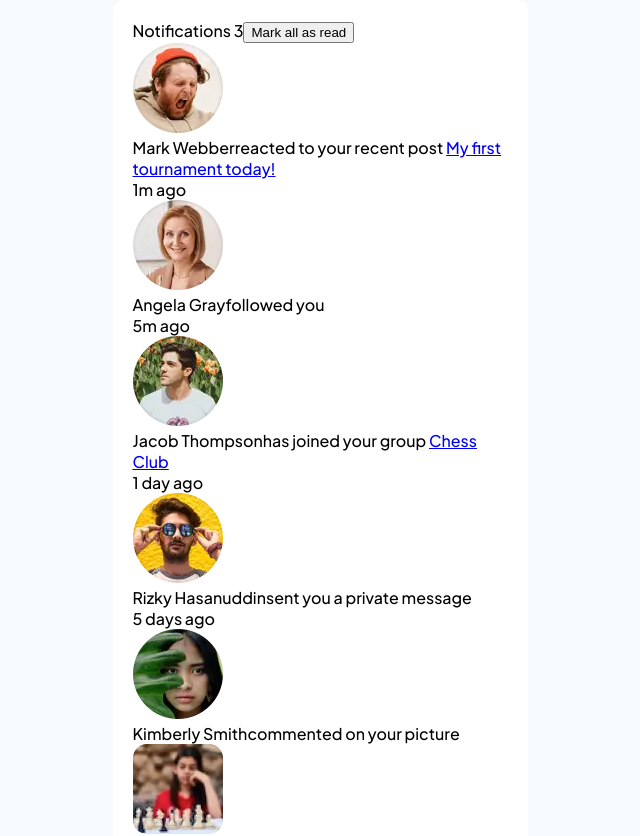
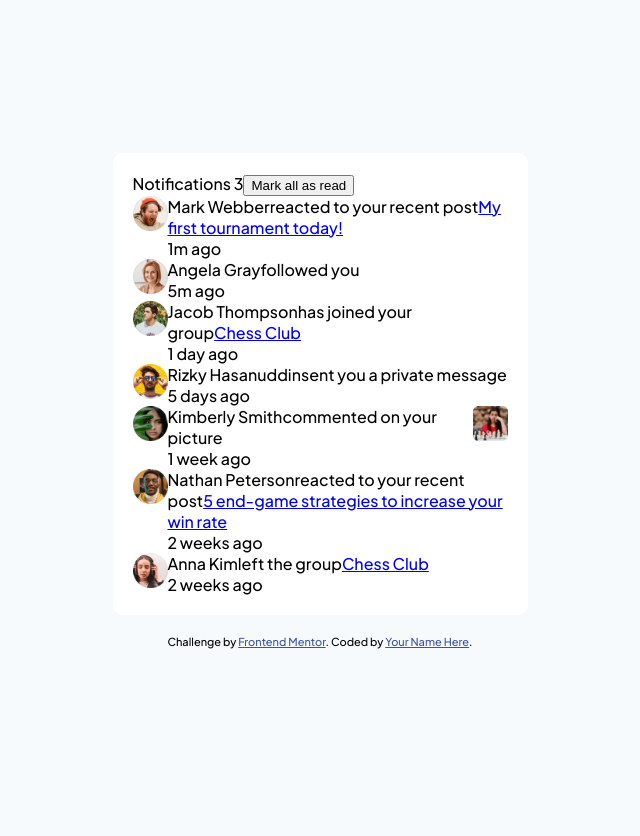
Before and after one commit to helihard/social-media-notifications, a React (Vite) app: page / in a window 1280 px wide. Shown: the top 836 px of the page, without its empty margins (320-960 px from the left). After the commit the page ends 800 px from the top, so only its background shows below. Built offline with nearby package versions, Linux system fonts and the light colour scheme.

Commit message:
basic positioning of text and images in notifications

```diff
--- a/src/components/MainContainer.jsx
+++ b/src/components/MainContainer.jsx
@@ -12,6 +12,7 @@ const notifications = [{
     name: "Mark Webber",
     action: "reacted to your recent post",
     linkedContent: { type: "post", title: "My first tournament today!" },
+    image: null,
     message: null,
     isUnread: true,
     timeSinceAction: "1m ago"
@@ -21,6 +22,7 @@ const notifications = [{
     name: "Angela Gray",
     action: "followed you",
     linkedContent: null,
+    image: null,
     message: null,
     isUnread: true,
     timeSinceAction: "5m ago"
@@ -30,6 +32,7 @@ const notifications = [{
     name: "Jacob Thompson",
     action: "has joined your group",
     linkedContent: { type: "group", title: "Chess Club" },
+    image: null,
     message: null,
     isUnread: true,
     timeSinceAction: "1 day ago"
@@ -39,6 +42,7 @@ const notifications = [{
     name: "Rizky Hasanuddin",
     action: "sent you a private message",
     linkedContent: null,
+    image: null,
     message: "Hello, thanks for setting up the Chess Club. I&apos;ve been a member for a few weeks now and I&apos;m already having lots of fun and improving my game.",
     isUnread: false,
     timeSinceAction: "5 days ago"
@@ -47,7 +51,8 @@ const notifications = [{
     avatar: avatarKimberlySmith,
     name: "Kimberly Smith",
     action: "commented on your picture",
-    linkedContent: { type: "image", src: chess, alt: "A game of chess" },
+    linkedContent: null,
+    image: { src: chess, alt: "A game of chess" },
     message: null,
     isUnread: false,
     timeSinceAction: "1 week ago"
@@ -57,6 +62,7 @@ const notifications = [{
     name: "Nathan Peterson",
     action: "reacted to your recent post",
     linkedContent: { type: "post", title: "5 end-game strategies to increase your win rate" },
+    image: null,
     message: null,
     isUnread: false,
     timeSinceAction: "2 weeks ago"
@@ -79,8 +85,6 @@ function MainContainer() {
       return null;
     } else if (linkedContent.type === "post" || linkedContent.type === "group") {
       return <a href="#">{linkedContent.title}</a>;
-    } else if (linkedContent.type === "image") {
-      return <img src={linkedContent.src} alt={linkedContent.alt} />;
     }
     return null;
   }
@@ -92,19 +96,14 @@ function MainContainer() {
           Notifications 3
           <button>Mark all as read</button>
         </header>
-        <div>
           {notifications.map((notification) => (
-            <div key={notification.index}>
-              <img src={notification.avatar} alt={notification.name}/>
-              <div>
-                <div>
-                <div>{notification.name}{notification.action} {renderLinkedContent(notification.linkedContent)}</div>
+            <div key={notification.index} className={notification.image ? "notification-image-div" : "notification-link-div"}>
+              <img src={notification.avatar} alt={notification.name} className="avatar" />
+                <div>{notification.name}{notification.action}{renderLinkedContent(notification.linkedContent)}</div>
                 <div>{notification.timeSinceAction}</div>
-                </div>
-              </div>
+                {notification.image && (<img src={notification.image.src} alt={notification.image.alt} className="thumbnail" />)}
             </div>
           ))}
-        </div>
       </div>
     </>
   )
--- a/src/index.css
+++ b/src/index.css
@@ -33,5 +33,37 @@ body {
   margin-bottom: 20px;
 }
 
+.notification-link-div,
+.notification-image-div {
+  display: grid;
+  grid-template-rows: auto auto;
+  align-items: start;
+  justify-content: start;
+}
+
+.notification-link-div {
+  grid-template-columns: auto 1fr;
+}
+
+.notification-image-div {
+  grid-template-columns: auto 1fr auto;
+}
+
+.avatar,
+.thumbnail {
+  width: 35px;
+  height: auto;
+  grid-row: 1 / span 2;
+  cursor: pointer;
+}
+
+.avatar {
+  grid-column: 1;
+}
+
+.thumbnail {
+  grid-column: 3;
+}
+
 .attribution { font-size: 11px; text-align: center; }
 .attribution a { color: hsl(228, 45%, 44%); }
```
